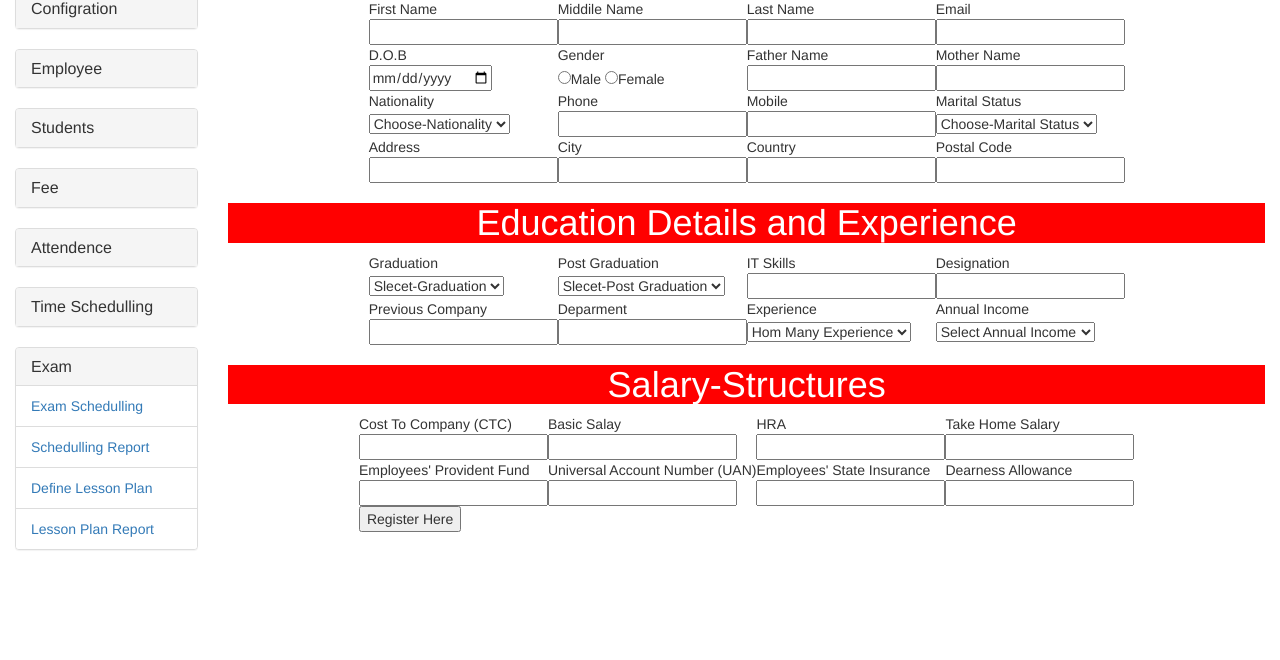
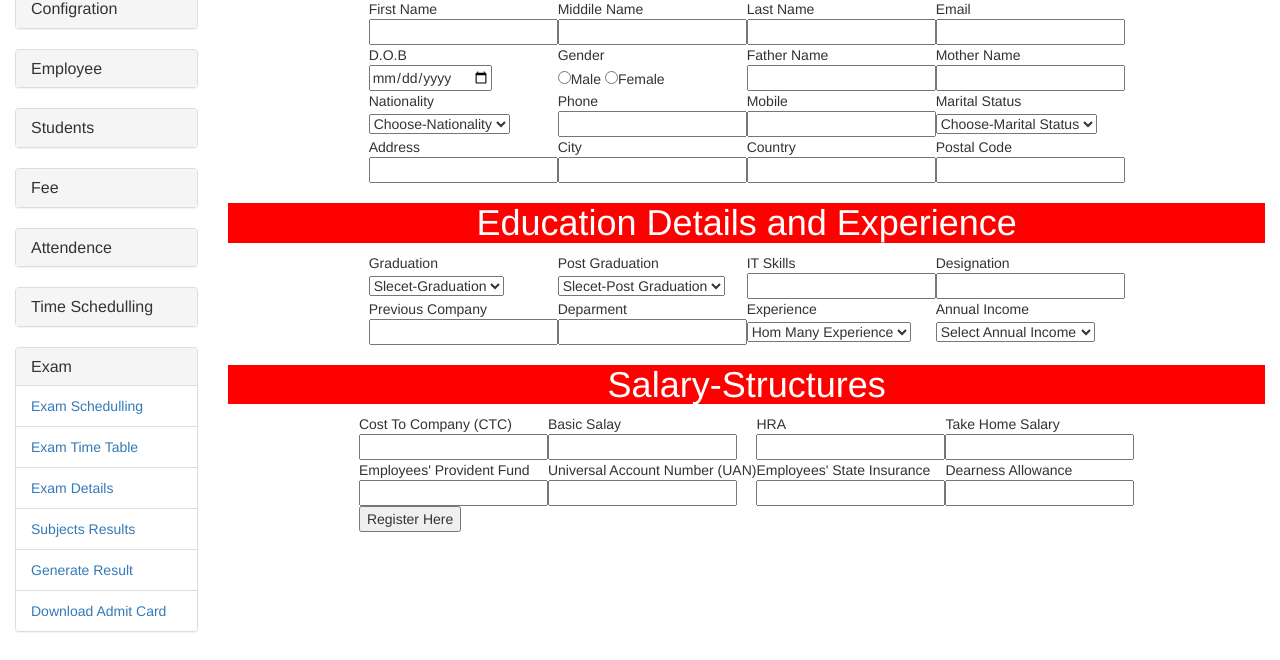
Before and after one commit to sonukn089/school, a CodeIgniter app: page /school/index.php/home/name in a window 1280 px wide, after a click on "Exam". Shown: the part 140-800 px from the top of the page. Run offline with CodeIgniter, Linux system fonts and the light colour scheme; some libraries are stand-ins or nearby versions.

Commit message:
add all fields in exam

```diff
--- a/application/views/layout.php
+++ b/application/views/layout.php
@@ -214,13 +214,19 @@
 					        	<a href="<?= base_url();?>home/examSchedulling">Exam Schedulling</a>
 					        </li>
 					        <li class="list-group-item">
-					        	<a href="<?= base_url();?>home/schedullingReport">Schedulling Report</a>
+					        	<a href="<?= base_url();?>home/examTimeTable">Exam Time Table</a>
 					        </li>
 					        <li class="list-group-item">
-					        	<a href="<?= base_url();?>home/defineLessonPlan">Define Lesson Plan</a>
+					        	<a href="<?= base_url();?>home/examDetails">Exam Details</a>
 					        </li>
 					        <li class="list-group-item">
-					        	<a href="<?= base_url();?>home/lessonPlanReport">Lesson Plan Report</a>
+					        	<a href="<?= base_url();?>home/subjectResults">Subjects Results</a>
+					        </li>
+					        <li class="list-group-item">
+					        	<a href="<?= base_url();?>home/generateResult">Generate Result</a>
+					        </li>
+					        <li class="list-group-item">
+					        	<a href="<?= base_url();?>home/downloadAdmitCard">Download Admit Card</a>
 					        </li>
 					      </ul>
 					    </div>
```
